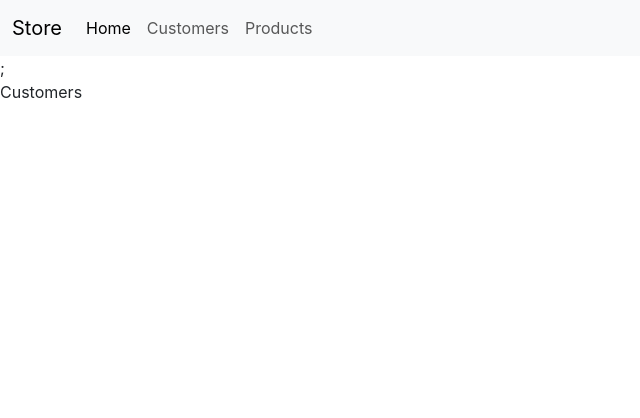
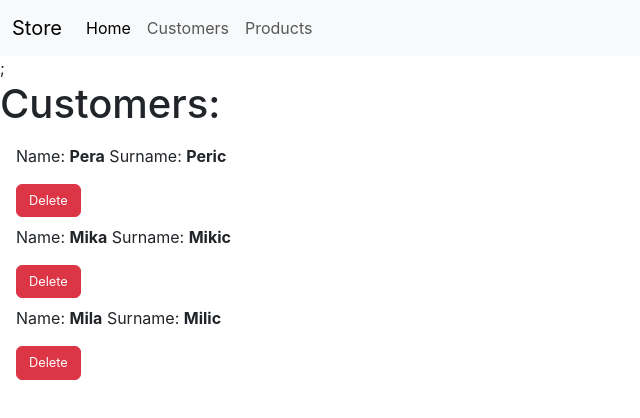
Before and after one commit to BiljanaDa/store_app, a React (Create React App) app: page /customers in a window 1280 px wide. Shown: the top 418 px of the page, without its empty margins (0-640 px from the left). Built offline with nearby package versions, Linux system fonts and the light colour scheme.

Commit message:
customer list and delete

```diff
--- a/src/pages/AppCustomers.js
+++ b/src/pages/AppCustomers.js
@@ -1,5 +1,34 @@
-import React from "react";
+import React, { useState } from "react";
+import CustomerService from "../service/CustomerService";
 
 export default function AppCustomers() {
-  return <div>Customers</div>;
+  const [customers, setCustomers] = useState(CustomerService.getAll());
+
+  const handleDeleteCustomer = (customerId) => {
+    CustomerService.deleteCustomer(customerId);
+    setCustomers([...CustomerService.getAll()]);
+  };
+
+  return (
+    <div>
+      <h1>Customers:</h1>
+      {customers.map((customer) => (
+        <div key={customer.id}>
+          <ul className="list-group list-group-flush">
+            <li className="list-group-item">
+              Name: <strong>{customer.name}</strong> Surname:{" "}
+              <strong>{customer.surname}</strong>
+            </li>
+          </ul>
+          <button
+            className="btn btn-danger mt-2"
+            style={{ fontSize: "0.8rem", marginLeft: "1rem" }}
+            onClick={() => handleDeleteCustomer(customer.id)}
+          >
+            Delete
+          </button>
+        </div>
+      ))}
+    </div>
+  );
 }
--- /dev/null
+++ b/src/service/CustomerService.js
@@ -0,0 +1,21 @@
+class CustomerService {
+  constructor() {
+    this.customers = [
+      { id: 1, name: "Pera", surname: "Peric" },
+      { id: 2, name: "Mika", surname: "Mikic" },
+      { id: 3, name: "Mila", surname: "Milic" },
+    ];
+  }
+
+  getAll() {
+    return this.customers;
+  }
+
+  deleteCustomer(customerId) {
+    this.customers = this.customers.filter(
+      (customer) => customer.id !== customerId
+    );
+  }
+}
+
+export default new CustomerService();
```
